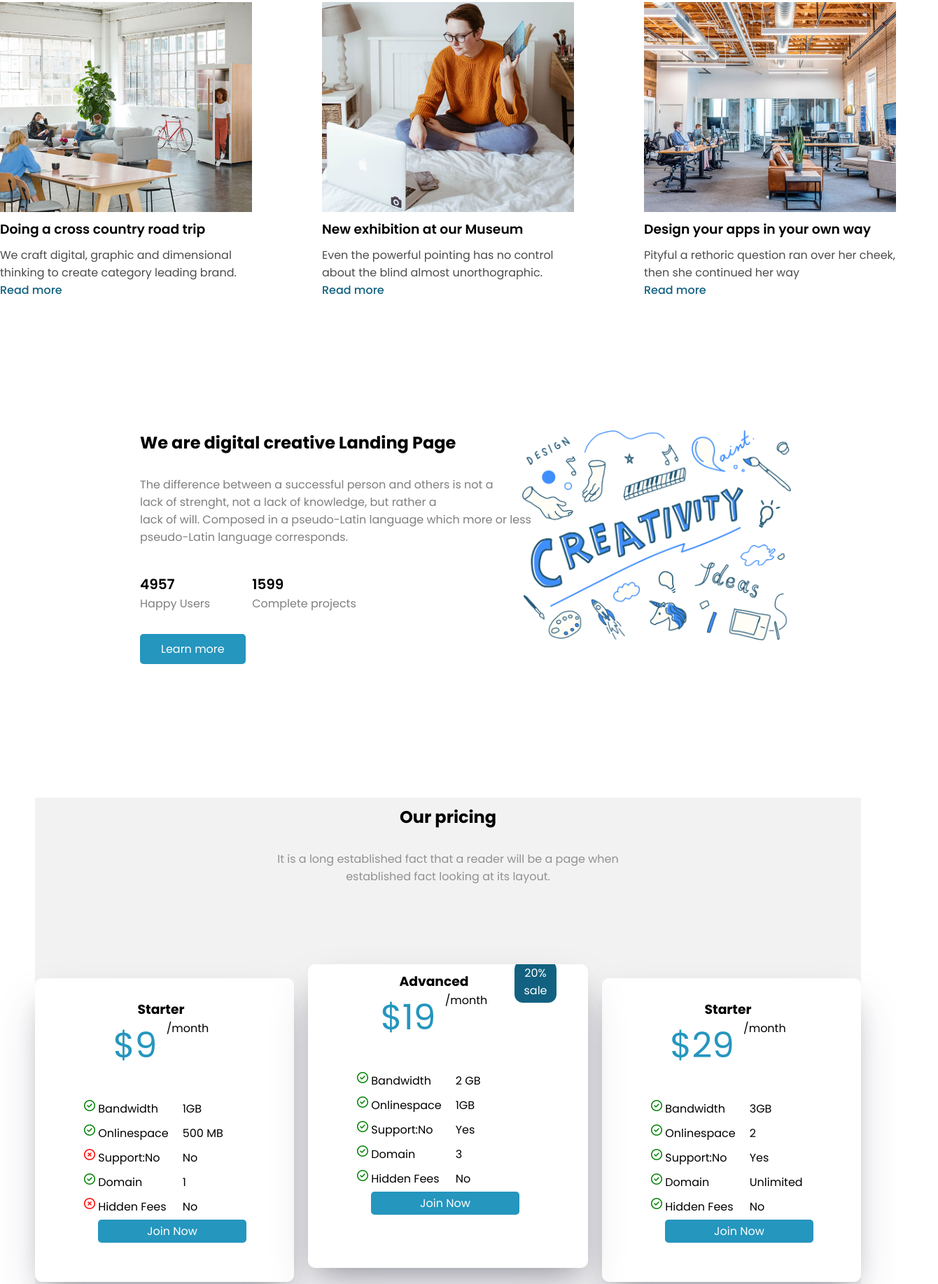
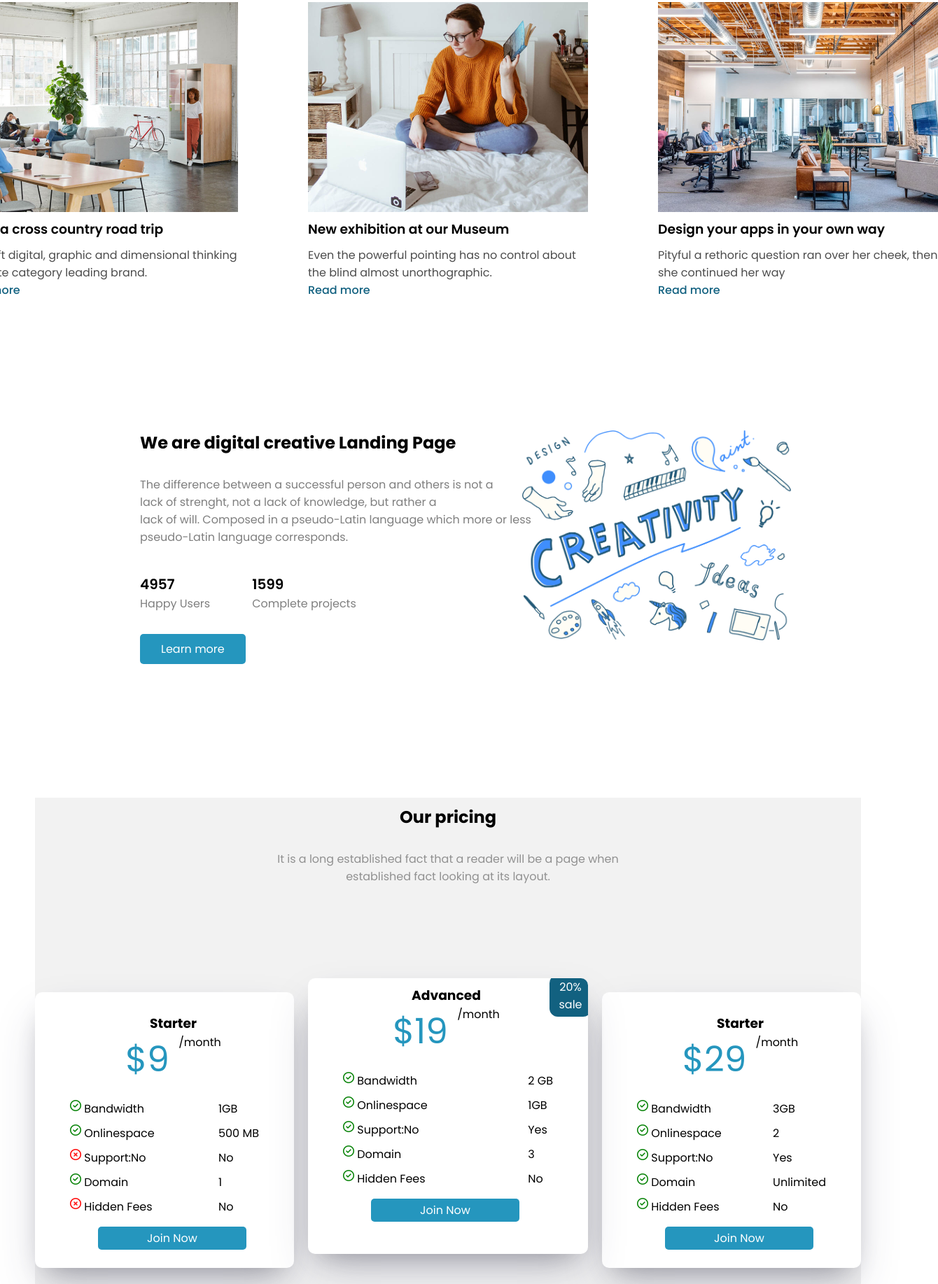
Before and after one commit to hjrayd/LandingPage, a plain HTML site: page index.html in a window 1280 px wide. Shown: the part 2898-4733 px from the top of the page at 70% size, 1340 px wide, since content can reach past the window. Drawn offline with Linux system fonts and the light colour scheme.

Commit message:
css finished

```diff
--- a/index.css
+++ b/index.css
@@ -450,6 +450,7 @@ header img{
 .cards-3-header {
     position: relative;
     height: 300px;
+    width: 400px;
     overflow: hidden;
 
 }
@@ -495,6 +496,23 @@ header img{
 
 }
 
+.auteur { display: flex;
+padding-right: 160px;
+font-size: 20px;
+font-weight: 500;}
+
+.date { display: flex;}
+
+.survol {
+    display: flex;
+    flex-wrap: wrap;
+    padding-top: 20px;
+}
+
+.survol i {
+    padding-top: 10px;
+}
+
 .cards-3:hover .survol {
     display: flex;
     align-items: flex-end;
@@ -511,6 +529,7 @@ header img{
     padding-right: 5px;
     font-size: 20px;
 }
+
 
 
   /*=================================================================
@@ -624,13 +643,14 @@ header img{
 
 .cards-4-header-text {
     text-align: center;
+    padding-left: 35px;
 }
 
 .cards-4-header .solde {
     position: absolute;
     display: flex;
     top: -15px;
-    right: -25px;
+    right: -75px;
     align-items: center;
     text-align: center;
     background-color: #126180;
@@ -641,7 +661,9 @@ header img{
 }
 
 .cards-4-text {
-    padding: 30px;
+    padding: 10px;
+    display: flex;
+    justify-content: space-between;
 }
 
 .cards-4-text h3 {
@@ -688,10 +710,11 @@ transform: translateY(-20px);
     padding-bottom: 5px;
     padding-left: 70px;
     padding-right: 70px;
-    margin-left: 30px;
-    margin-top: 20px;
+    margin-left: 60px;
+    margin-top: 40px;
     border-radius: 5px;
 }
+
 
   /*=================================================================
 ========================= TOP BUTTON ================================
@@ -750,7 +773,7 @@ footer {
 #contacts li{
  color: grey;
  display: flex;
- padding-right: 20px;
+ padding-right: 5px;
 }
 
 #contacts ul {
--- a/index.html
+++ b/index.html
@@ -226,12 +226,16 @@
 
             <div class="cards-3">
                 <div class="cards-3-header">
-                    <img src="blog3.png" alt="">
+                    <img src="blog3.png" alt="#">
                          <div class="survol">
+                            <div class="auteur">
                              <i class="fa-regular fa-user"></i>
                              <p>Calvin Carlo </p>
+                             </div>
+                             <div class="date">
                              <i class="fa-regular fa-clock"></i>
                              <p>20th March 2021</p>
+                         </div>
                         </div>
                 </div>
 
@@ -244,14 +248,16 @@
 
             <div class="cards-3">
                <div class="cards-3-header">
-                    <img src="blog1.png" alt="">
-
+                    <img src="blog1.png" alt="#">
                         <div class="survol">
+                            <div class="auteur">
                             <i class="fa-regular fa-user"> </i>
                             <p>Ruben Read</p>
+                         </div>
+                         <div class="date">
                             <i class="fa-regular fa-clock"></i>
                             <p>6th July 2021</p>
-
+                        </div>
                     </div>
                </div>
 
@@ -264,14 +270,16 @@
 
                 <div class="cards-3">
                     <div class="cards-3-header">
-                        <img src="blog2.png" alt="">
-
+                        <img src="blog2.png" alt="#">
                             <div class="survol">
+                                <div class="auteur">
                                     <i class="fa-regular fa-user"></i>
                                     <p>Theresa Sinclair</p>
+                                </div>
+                                <div class="date">
                                 <i class="fa-regular fa-clock"></i>
                                 <p>25th July 2021</p>
-
+                           </div>
                         </div>
                     </div>
 
@@ -335,9 +343,10 @@
                             <li>No</li>
                         </ul>
 
-                        <a href="#">Join Now</a>
+
 
                     </div>
+                    <a href="#">Join Now</a>
                </div>
 
                <div class="cards-4-translate">
@@ -370,8 +379,9 @@
                         <li>No</li>
 
                     </ul>
+
+                 </div>
                  <a href="#">Join Now</a>
-                 </div>
                 </div>
                 </div>
            </div>
@@ -401,9 +411,10 @@
                     <li>No</li>
                 </ul>
 
-                <a href="#">Join Now</a>
+
 
             </div>
+            <a href="#">Join Now</a>
        </div>
 </div>
 
```
Lines whose indentation alone changed are shown as unchanged.
